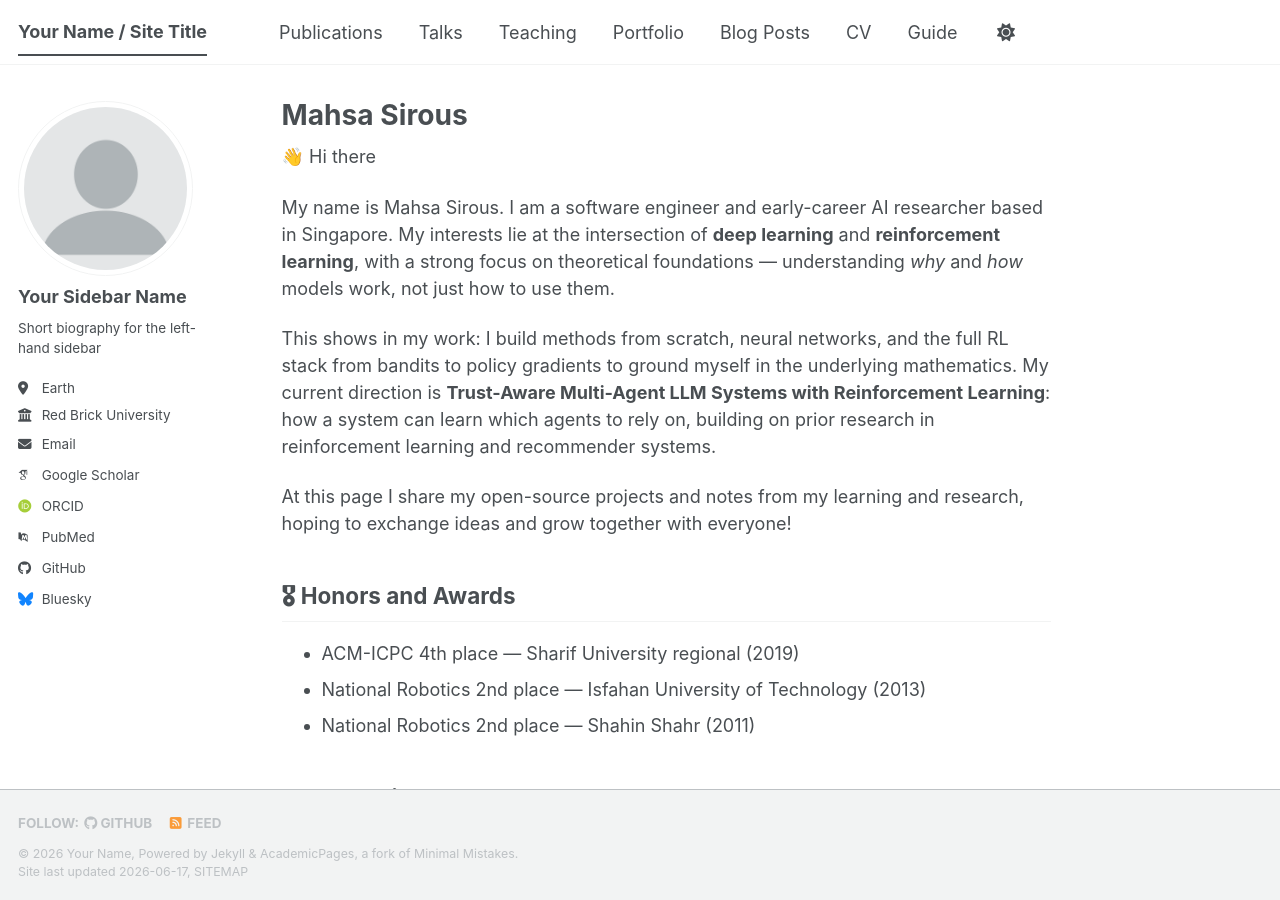
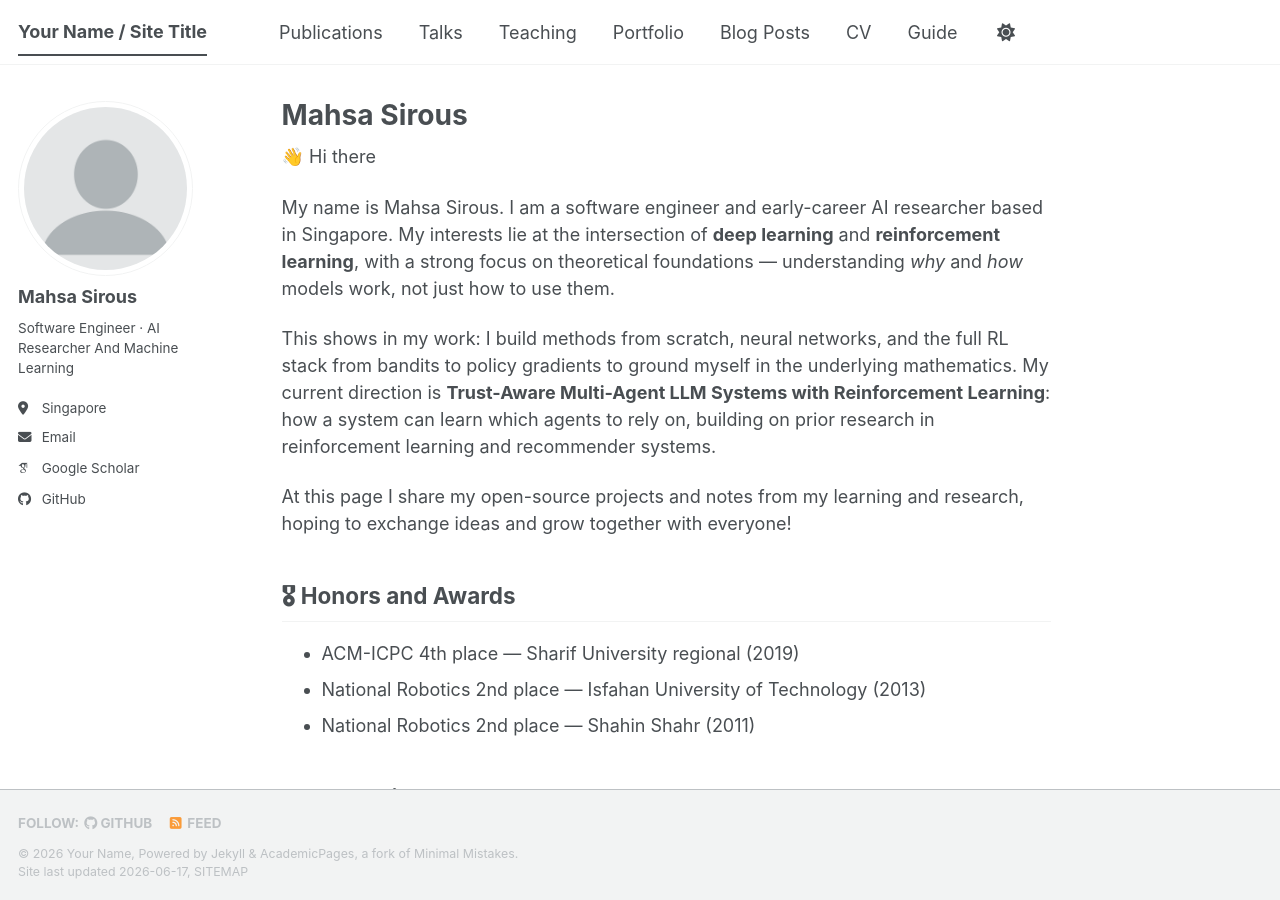
Before and after one commit to MSirous/MahsaSirous, a Jekyll site: the page built from _pages/about.md, in a window 1280 px wide and 900 px high. Built offline with Jekyll 4.4.1, drawn with Linux system fonts in a browser that asks for light colours; some web fonts are replaced; a script bundle is joined from its source files by our own code; library files that are not in the unit come from our copies.

Commit message:
Modify author details in _config.yml
Updated author information including name, bio, location, email, GitHub, LinkedIn, and Google Scholar link.

```diff
--- a/_config.yml
+++ b/_config.yml
@@ -23,25 +23,24 @@ repository               : "academicpages/academicpages.github.io"
 #               Additional customization can be done by editing /_includes/author-profile.html
 author:
   # Biographic information
+  name             : "Mahsa Sirous"
   avatar           : "profile.png"
-  name             : "Your Sidebar Name"
-  pronouns         : # example: "she/her"
-  bio              : "Short biography for the left-hand sidebar"
-  location         : "Earth"
-  employer         : "Red Brick University"
-  uri              : # URL
-  email            : "none@example.org"
+  bio              : "Software Engineer · AI Researcher And Machine Learning "
+  location         : "Singapore"
+  email            : "msirouss@gmail.com"
+  github           : "MSirous"
+  linkedin         : "mahsasirous"
 
   # Academic websites
   academia         : # URL
   arxiv            : # URL - Update with the correct link to your profile
-  googlescholar    : "https://scholar.google.com/citations?user=PS_CX0AAAAAJ"
+  googlescholar    : "https://scholar.google.com/citations?hl=en&user=S1sWaSMAAAAJ"
   inspire-hep      : # URL
   impactstory      : # URL
-  orcid            : "https://orcid.org/yourorcidurl"
+  #orcid            : "https://orcid.org/yourorcidurl"
   semantic         : # URL
   ssrn             : # URL
-  pubmed           : "https://www.ncbi.nlm.nih.gov/pubmed/?term=john+snow"
+  # pubmed           : "https://www.ncbi.nlm.nih.gov/pubmed/?term=john+snow"
   researchgate     : # URL
   scopus           : # URL
   zotero           : # URL
@@ -57,7 +56,7 @@ author:
 
   # Social media
   artstation       : # Username
-  bluesky          : "bsky.app" # Replace this with you Bluesky username
+  #bluesky          : "bsky.app" # Replace this with you Bluesky username
   facebook         : # Username
   flickr           : # Username
   foursquare       : # Username
```
